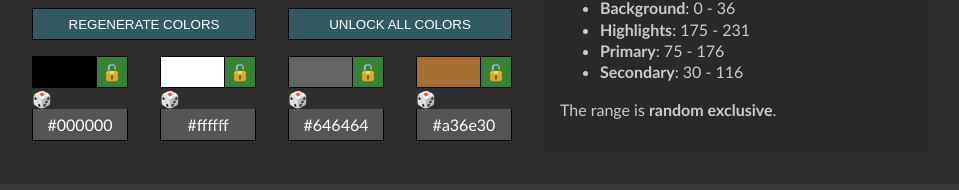
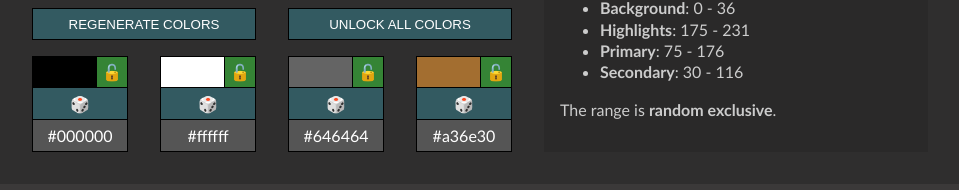
Before and after one commit to DarkStoorM/Boulder-Dash-Palette-Randomizer, a website built with webpack: page app/index.html in a window 1280 px wide. Shown: the part 360-550 px from the top of the page, without its empty margins (160-1119 px from the left). Built offline with nearby package versions, Linux system fonts and the light colour scheme.

Commit message:
Style reroll-single button
Both elements use shared styles, but some of them have to be overridden later, as `content` can not exist on the reroll button

- removes the fixed height from the layout to allow auto-resizing

```diff
--- a/scss/bem/color-components.scss
+++ b/scss/bem/color-components.scss
@@ -10,7 +10,6 @@ $main-width: 480px;
   }
 
   &__container {
-    height: 4rem;
     width: 6rem;
   }
 
@@ -41,6 +40,7 @@ $main-width: 480px;
     }
   }
 
+  &__reroll-single,
   &__output {
     @include full-border();
 
@@ -51,9 +51,16 @@ $main-width: 480px;
     width: inherit;
 
     @include flex-center();
+  }
 
-    &:before {
-      content: '#';
-    }
+  // Override shared styles
+  &__reroll-single {
+    background-color: #335a61;
+    user-select: none;
+    cursor: pointer;
+  }
+
+  &__output:before {
+    content: '#';
   }
 }
```
